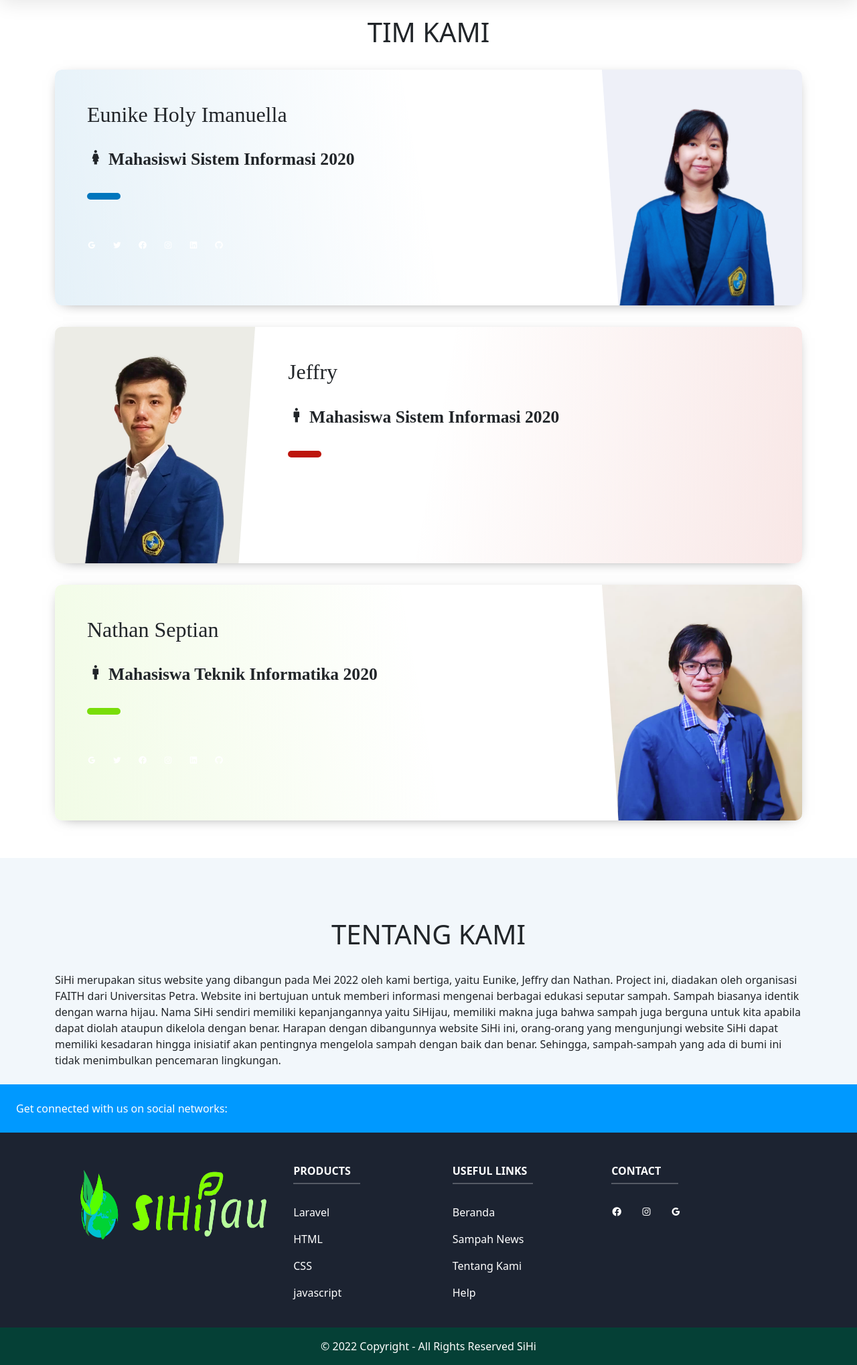
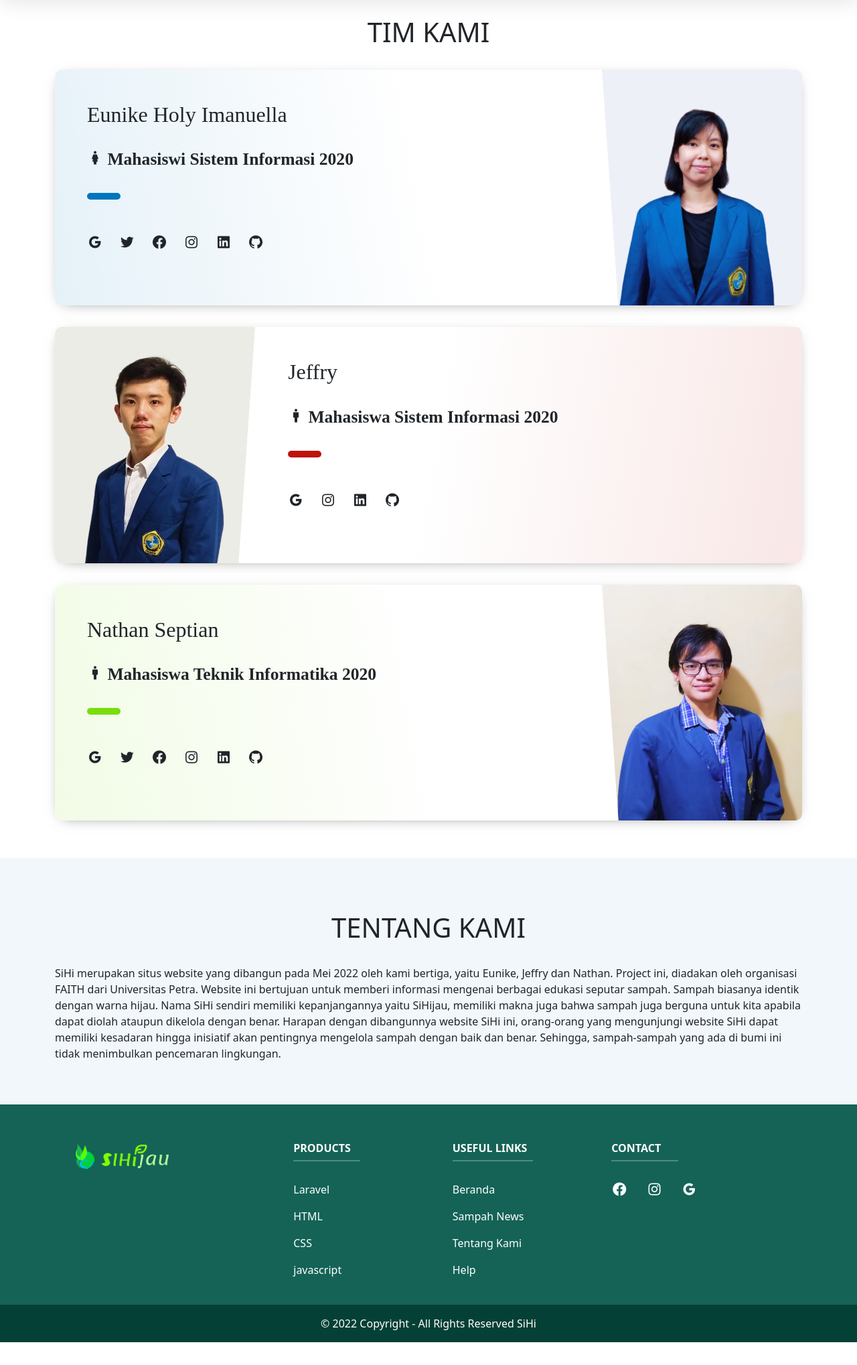
Before and after one commit to Nathansept/SiHi, a PHP site: page /credits.html in a window 1280 px wide. Shown: the part 82-2120 px from the top of the page at 67% size. After the commit the page ends 2086 px from the top, so only its background shows below. Run offline with PHP 8.4, Linux system fonts and the light colour scheme; some libraries are stand-ins or nearby versions.

Commit message:
crosscheck credit page

```diff
--- a/FrontEnd/assets/css/menu.css
+++ b/FrontEnd/assets/css/menu.css
@@ -313,3 +313,7 @@ a:hover {
     background-image: linear-gradient(80deg, rgba(189, 187, 73, 0.1), transparent 50%);
   }
 }
+
+.bx {
+  font-size: 24px !important;
+}
--- a/FrontEnd/credits.html
+++ b/FrontEnd/credits.html
@@ -63,22 +63,22 @@
             <div class="postcard__subtitle small"><i class="bx bx-female"></i> Mahasiswi Sistem Informasi 2020</div>
             <div class="postcard__bar"></div>
             <ul class="postcard__tagbox">
-              <a href="mailto:eunikehi22@gmail.com" class="text-white me-4">
+              <a href="mailto:eunikehi22@gmail.com" class="me-4">
                 <i class="bx bxl-google"></i>
               </a>
-              <a href="https://twitter.com/eunikehi" class="text-white me-4">
+              <a href="https://twitter.com/eunikehi" class=" me-4">
                 <i class="bx bxl-twitter"></i>
               </a>
-              <a href="https://www.facebook.com/eunikehi" class="text-white me-4">
+              <a href="https://www.facebook.com/eunikehi" class=" me-4">
                 <i class="bx bxl-facebook-circle"></i>
               </a>
-              <a href="https://www.instagram.com/eunikehi/" class="text-white me-4">
+              <a href="https://www.instagram.com/eunikehi/" class=" me-4">
                 <i class="bx bxl-instagram"></i>
               </a>
-              <a href="https://www.linkedin.com/in/eunikehi/" class="text-white me-4">
+              <a href="https://www.linkedin.com/in/eunikehi/" class=" me-4">
                 <i class="bx bxl-linkedin-square"></i>
               </a>
-              <a href="https://github.com/eunikehi" class="text-white me-4">
+              <a href="https://github.com/eunikehi" class=" me-4">
                 <i class="bx bxl-github"></i>
               </a>
             </ul>
@@ -93,22 +93,16 @@
             <div class="postcard__subtitle small"><i class="bx bx-male"></i> Mahasiswa Sistem Informasi 2020</div>
             <div class="postcard__bar"></div>
             <ul class="postcard__tagbox">
-              <a href="" class="text-white me-4">
+              <a href="" class=" me-4">
                 <i class="bx bxl-google"></i>
               </a>
-              <a href="" class="text-white me-4">
-                <i class="bx bxl-twitter"></i>
-              </a>
-              <a href="" class="text-white me-4">
-                <i class="bx bxl-facebook-circle"></i>
-              </a>
-              <a href="" class="text-white me-4">
+              <a href="" class=" me-4">
                 <i class="bx bxl-instagram"></i>
               </a>
-              <a href="" class="text-white me-4">
+              <a href="" class=" me-4">
                 <i class="bx bxl-linkedin-square"></i>
               </a>
-              <a href="" class="text-white me-4">
+              <a href="" class=" me-4">
                 <i class="bx bxl-github"></i>
               </a>
             </ul>
@@ -123,22 +117,22 @@
             <div class="postcard__subtitle small"><i class="bx bx-male"></i> Mahasiswa Teknik Informatika 2020</div>
             <div class="postcard__bar"></div>
             <ul class="postcard__tagbox">
-              <a href="mailto:nathanseptiantimotius123@gmail.com" class="text-white me-4">
+              <a href="mailto:nathanseptiantimotius123@gmail.com" class=" me-4">
                 <i class="bx bxl-google"></i>
               </a>
-              <a href="https://twitter.com/Nathanseptian1" class="text-white me-4">
+              <a href="https://twitter.com/Nathanseptian1" class=" me-4">
                 <i class="bx bxl-twitter"></i>
               </a>
-              <a href="https://www.facebook.com/nathan.septian.5" class="text-white me-4">
+              <a href="https://www.facebook.com/nathan.septian.5" class=" me-4">
                 <i class="bx bxl-facebook-circle"></i>
               </a>
-              <a href="https://www.instagram.com/nathansept/" class="text-white me-4">
+              <a href="https://www.instagram.com/nathansept/" class=" me-4">
                 <i class="bx bxl-instagram"></i>
               </a>
-              <a href="https://www.linkedin.com/in/nathan-septian-7276b2201/" class="text-white me-4">
+              <a href="https://www.linkedin.com/in/nathan-septian-7276b2201/" class=" me-4">
                 <i class="bx bxl-linkedin-square"></i>
               </a>
-              <a href="https://github.com/Nathansept" class="text-white me-4">
+              <a href="https://github.com/Nathansept" class=" me-4">
                 <i class="bx bxl-github"></i>
               </a>
             </ul>
@@ -148,8 +142,8 @@
     </section>
 
     <section class="light">
-      <div class="container py-2" id="consumed">
-        <div class="h1 text-center text-dark" id="pageHeaderTitle" style="padding-top: 50px">Tentang Kami</div>
+      <div class="container py-5" id="consumed">
+        <div class="h1 text-center text-dark" id="pageHeaderTitle" >Tentang Kami</div>
         <p class="text-dark">
           SiHi merupakan situs website yang dibangun pada Mei 2022 oleh kami bertiga, yaitu Eunike, Jeffry dan Nathan. Project ini, diadakan oleh organisasi FAITH dari Universitas Petra. Website ini bertujuan untuk memberi informasi
           mengenai berbagai edukasi seputar sampah. Sampah biasanya identik dengan warna hijau. Nama SiHi sendiri memiliki kepanjangannya yaitu SiHijau, memiliki makna juga bahwa sampah juga berguna untuk kita apabila dapat diolah ataupun
@@ -163,22 +157,7 @@
   <!-- Remove the container if you want to extend the Footer to full width. -->
   <div class="">
     <!-- Footer -->
-    <footer class="text-center text-lg-start text-white" style="background-color: #1c2331">
-      <!-- Section: Social media -->
-      <div class="">
-        <section class="d-flex justify-content-between p-4" style="background-color: rgb(0, 153, 255)">
-          <!-- Left -->
-          <div class="me-5 indexSocialMedia">
-            <span>Get connected with us on social networks:</span>
-          </div>
-          <!-- Left -->
-
-          <!-- Right -->
-          <div></div>
-          <!-- Right -->
-        </section>
-      </div>
-      <!-- Section: Social media -->
+    <footer class="text-center text-lg-start text-white pt-2" style="background-color: #146356">
 
       <!-- Section: Links  -->
       <section class="">
@@ -188,7 +167,7 @@
             <!-- Grid column -->
             <div class="col-md-3 col-lg-4 col-xl-3 mx-auto mb-4">
               <!-- Content -->
-              <img src="assets/img/logo_sihi.png" style="width: 400px; height: 120px; padding-right: 100px; padding-left: -100px" />
+              <img src="assets/img/logo_sihi.png" style="width: 250px; padding-right: 100px; padding-left: -100px" />
             </div>
             <!-- Grid column -->
 
```
